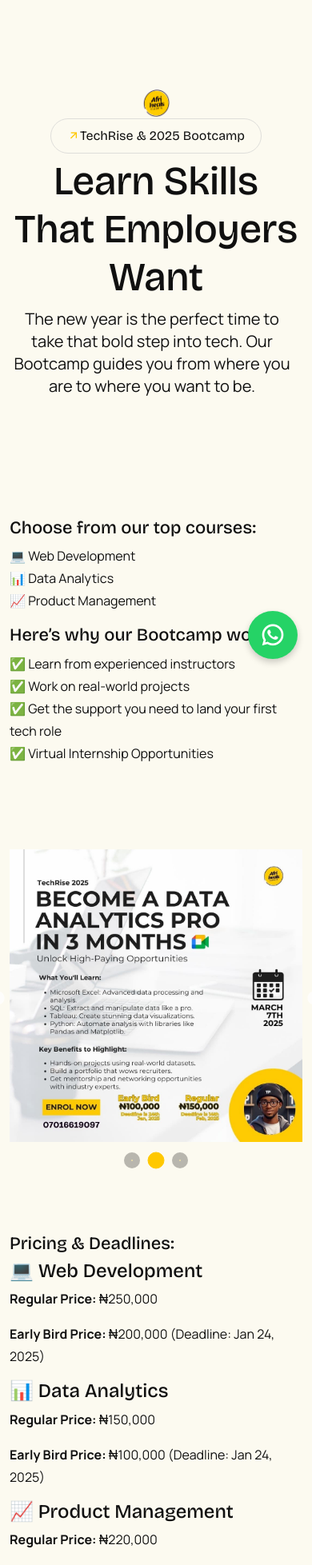
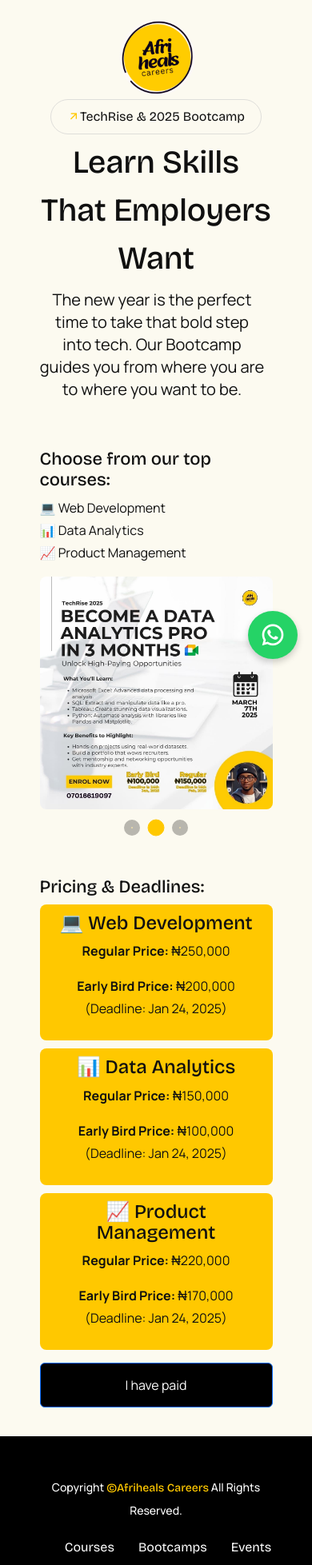
Before and after one commit to ThosynPax/afriheals-careers, a React (Vite) app: page /Bootcamps in a window 390 px wide. Shown: the top 1957 px of the page at 80% size. Built offline with nearby package versions, Linux system fonts and the light colour scheme.

Commit message:
modified bootcamp page

```diff
--- /dev/null
+++ b/src/assets/css/Bootcamp.css
@@ -0,0 +1,72 @@
+.pricing-area {
+    padding: 20px;
+}
+
+.logo-img {
+    max-width: 100px;
+    height: auto;
+    margin: 0 auto;
+}
+
+.container {
+    width: 90%;
+    margin: auto;
+}
+
+.responsive-img {
+    width: 100%;
+    height: auto;
+    border-radius: 8px;
+}
+
+.slider-item {
+    text-align: center;
+}
+
+.pricing-section {
+    display: flex;
+    flex-wrap: wrap;
+    gap: 10px;
+    justify-content: space-between;
+}
+
+.pricing-card {
+    flex: 1 1 calc(50% - 10px);
+    background: #FFC800;
+    padding: 10px;
+    border-radius: 8px;
+    text-align: center;
+}
+
+.btn {
+    width: 100%;
+    padding: 15px;
+    background-color: #000;
+}
+
+.btn:hover {
+    background-color: #FFC800;
+    color: #000;
+}
+
+@media screen and (max-width: 768px) {
+    .pricing-card {
+        flex: 1 1 100%;
+    }
+
+    .btn {
+        width: 100%;
+        padding: 15px;
+        background-color: #000;
+    }
+
+    .btn:hover {
+        background-color: #FFC800;
+        color: #000;
+    }
+
+    .section-title h2 {
+        font-size: 40px;
+        line-height: 60px;
+    }
+}
--- a/src/assets/css/style.css
+++ b/src/assets/css/style.css
@@ -2143,8 +2143,6 @@ ul.extra-skills li i {
 * 11.PRICING CSS STYLE
 * ----------------------------------------------------------------------------------------
 */
-.pricing-area {}
-
 .container-inner {
     width: 75%;
     margin: 0 auto;
--- a/src/components/others/Bootcamps.tsx
+++ b/src/components/others/Bootcamps.tsx
@@ -2,9 +2,9 @@ import SectionTitle from "@components/ui/sectionTitle";
 import Slider from "react-slick";
 import "slick-carousel/slick/slick.css";
 import "slick-carousel/slick/slick-theme.css";
+import "../../assets/css/Bootcamp.css";
 
 const Bootcamps = () => {
-    // Slick slider settings
     const sliderSettings = {
         dots: true,
         infinite: true,
@@ -13,21 +13,32 @@ const Bootcamps = () => {
         slidesToScroll: 1,
         autoplay: true,
         autoplaySpeed: 3000,
-        arrows: true, // Add next/prev arrows
+        arrows: false, // Better UX for mobile
+        responsive: [
+            {
+                breakpoint: 768,
+                settings: {
+                    slidesToShow: 1,
+                    slidesToScroll: 1,
+                },
+            },
+        ],
     };
 
     return (
         <section id="pricing" className="pricing-area">
-            <br />
-            <br />
-            <br />
             <div className="container">
                 <div className="container-inner">
                     <div className="row">
-                        <div className="col-xl-12 col-lg-12">
-                            <div className="logo" style={{ textAlign: 'center' }}>
+                        <div className="col-12">
+                            <div className="logo text-center">
                                 <a href="#">
-                                    <img src="/images/logos/logo.png" width="10%" height="10%" alt="Logo" title="Logo" />
+                                    <img
+                                        src="/images/logos/logo.png"
+                                        alt="Logo"
+                                        title="Logo"
+                                        className="logo-img"
+                                    />
                                 </a>
                             </div>
 
@@ -40,6 +51,7 @@ const Bootcamps = () => {
                             </SectionTitle>
                         </div>
                     </div>
+
                 {/*
                     <div className="row justify-content-center">
                         <div className="col-md-4">
@@ -58,9 +70,6 @@ const Bootcamps = () => {
                     </div>
                 */}
 
-                    <br />
-                    <br />
-                    <br />
                     <SectionTitle.Description>
                         <SectionTitle.Title>Choose from our top courses:</SectionTitle.Title>
                         <ul>
@@ -71,39 +80,34 @@ const Bootcamps = () => {
                     </SectionTitle.Description>
 
                     <SectionTitle.Description>
-                        <SectionTitle.Title>Here’s why our Bootcamp works:</SectionTitle.Title>
-                        <ul>
-                            <li>✅ Learn from experienced instructors</li>
-                            <li>✅ Work on real-world projects</li>
-                            <li>✅ Get the support you need to land your first tech role</li>
-                            <li>✅ Virtual Internship Opportunities</li>
-                        </ul>
-                    </SectionTitle.Description>
-
-                    <br />
-                    <br />
-                    <br />
-
-                    <SectionTitle.Description>
-                        {/* Slick Slider for Images */}
                         <Slider {...sliderSettings}>
-                            <div className="col-md-4">
-                                <img src="/images/bootcamps/1.jpeg" alt="Product Manager" style={{ width: '100%' }} />
+                            <div className="slider-item">
+                                <img
+                                    src="/images/bootcamps/1.jpeg"
+                                    alt="Product Manager"
+                                    className="responsive-img"
+                                />
                             </div>
-                            <div className="col-md-4">
-                                <img src="/images/bootcamps/2.jpeg" alt="Data Analytics" style={{ width: '100%' }} />
+                            <div className="slider-item">
+                                <img
+                                    src="/images/bootcamps/2.jpeg"
+                                    alt="Data Analytics"
+                                    className="responsive-img"
+                                />
                             </div>
-                            <div className="col-md-4">
-                                <img src="/images/bootcamps/3.jpeg" alt="Web Development" style={{ width: '100%' }} />
+                            <div className="slider-item">
+                                <img
+                                    src="/images/bootcamps/3.jpeg"
+                                    alt="Web Development"
+                                    className="responsive-img"
+                                />
                             </div>
                         </Slider>
                     </SectionTitle.Description>
 
                     <br />
                     <br />
-                    <br />
 
-                    {/* Price Section with Early Bird Pricing and Deadlines */}
                     <SectionTitle.Description>
                         <SectionTitle.Title>Pricing & Deadlines:</SectionTitle.Title>
                         <div className="pricing-section">
@@ -124,46 +128,15 @@ const Bootcamps = () => {
                             </div>
                         </div>
                     </SectionTitle.Description>
-                    <br />
-                    <SectionTitle.Title>Class Starts: March 7th, 2025</SectionTitle.Title>
-                    <br />
 
                     <SectionTitle.Description>
-                        <SectionTitle.Title>Frequently Asked Questions (FAQ):</SectionTitle.Title>
-                        <ul>
-                            <li><strong>Q: How long is the Bootcamp?</strong> <br />A: The Bootcamp is a 3-month program.</li>
-                            <li><strong>Q: Do I need prior tech experience?</strong> <br />A: No, our Bootcamp is beginner-friendly and designed for individuals with no prior experience.</li>
-                            <li><strong>Q: Can I get a job after completing the Bootcamp?</strong> <br />A: Yes, we provide job placement assistance and virtual internship opportunities to help you land your first role.</li>
-                        </ul>
-                    </SectionTitle.Description>
-
-                    <br />
-                    <br />
-                    <br />
-                    <SectionTitle.Description>
-                        <SectionTitle.Title>Register Now &amp; Secure Your Spot</SectionTitle.Title>
-                        <p>Ready to take the next step? Pay to the account details provided, and click I have paid button to share your proof of payment with us.</p>
-                        <p><strong>Account Name:</strong> Afribreath- Afriheals Car-lco <br />
-                           <strong>Account Number:</strong> 9627497057 <br />
-                           <strong>Bank:</strong> Providus Bank
-                        </p>
-                        <a href="https://wa.me/2347016619097" className="btn btn-primary" style={{
-                            backgroundColor: '#000',
-                            color: 'white',
-                            padding: '12px 24px',
-                            borderRadius: '5px',
-                            textDecoration: 'none',
-                            fontWeight: 'bold',
-                            display: 'inline-block',
-                            textAlign: 'center',
-                            transition: 'background-color 0.3s ease'
-                        }}>
+                        <a
+                            href="https://wa.me/2347016619097"
+                            className="btn btn-primary"
+                        >
                             I have paid
                         </a>
-
                     </SectionTitle.Description>
-
-                    <SectionTitle.Title> Class Starts: March 7th, 2025</SectionTitle.Title>
                 </div>
             </div>
         </section>
```
